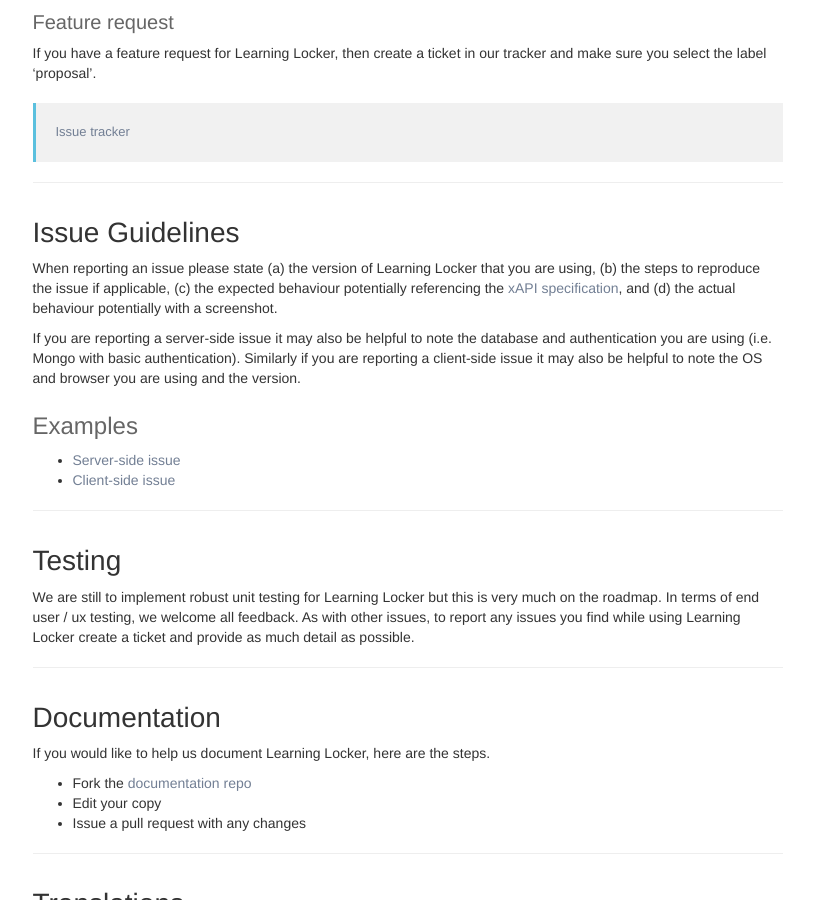
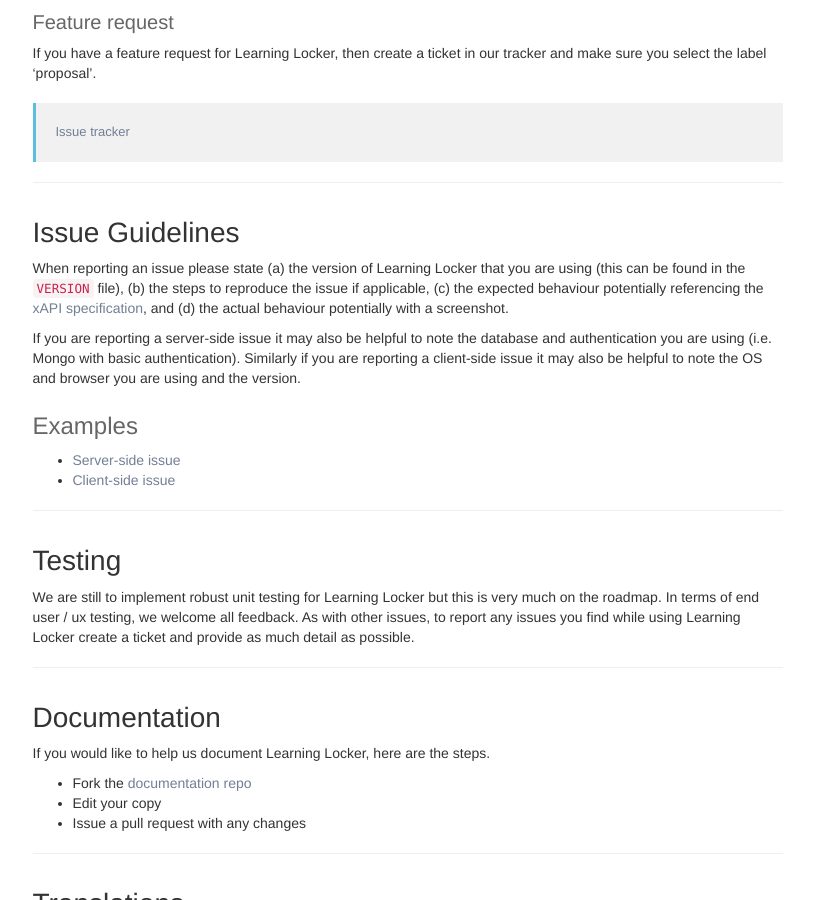
Before and after one commit to LearningLocker/docs, a Jekyll site: the page built from contribute.md, in a window 1280 px wide and 900 px high, scrolled down 1036 px. Shown: the whole window, without its empty margins (330-1144 px from the left). Built offline with Jekyll 4.4.1, drawn with Linux system fonts in a browser that asks for light colours; nearby versions of some CDN libraries.

Commit message:
Adds note about VERSION file.

```diff
--- a/contribute.md
+++ b/contribute.md
@@ -38,7 +38,7 @@
 
 ## Issue Guidelines
 
-When reporting an issue please state (a) the version of Learning Locker that you are using, (b) the steps to reproduce the issue if applicable, (c) the expected behaviour potentially referencing the [xAPI specification](https://github.com/adlnet/xAPI-Spec/blob/master/xAPI.md), and (d) the actual behaviour potentially with a screenshot.
+When reporting an issue please state (a) the version of Learning Locker that you are using (this can be found in the `VERSION` file), (b) the steps to reproduce the issue if applicable, (c) the expected behaviour potentially referencing the [xAPI specification](https://github.com/adlnet/xAPI-Spec/blob/master/xAPI.md), and (d) the actual behaviour potentially with a screenshot.
 
 If you are reporting a server-side issue it may also be helpful to note the database and authentication you are using (i.e. Mongo with basic authentication). Similarly if you are reporting a client-side issue it may also be helpful to note the OS and browser you are using and the version.
 
```
